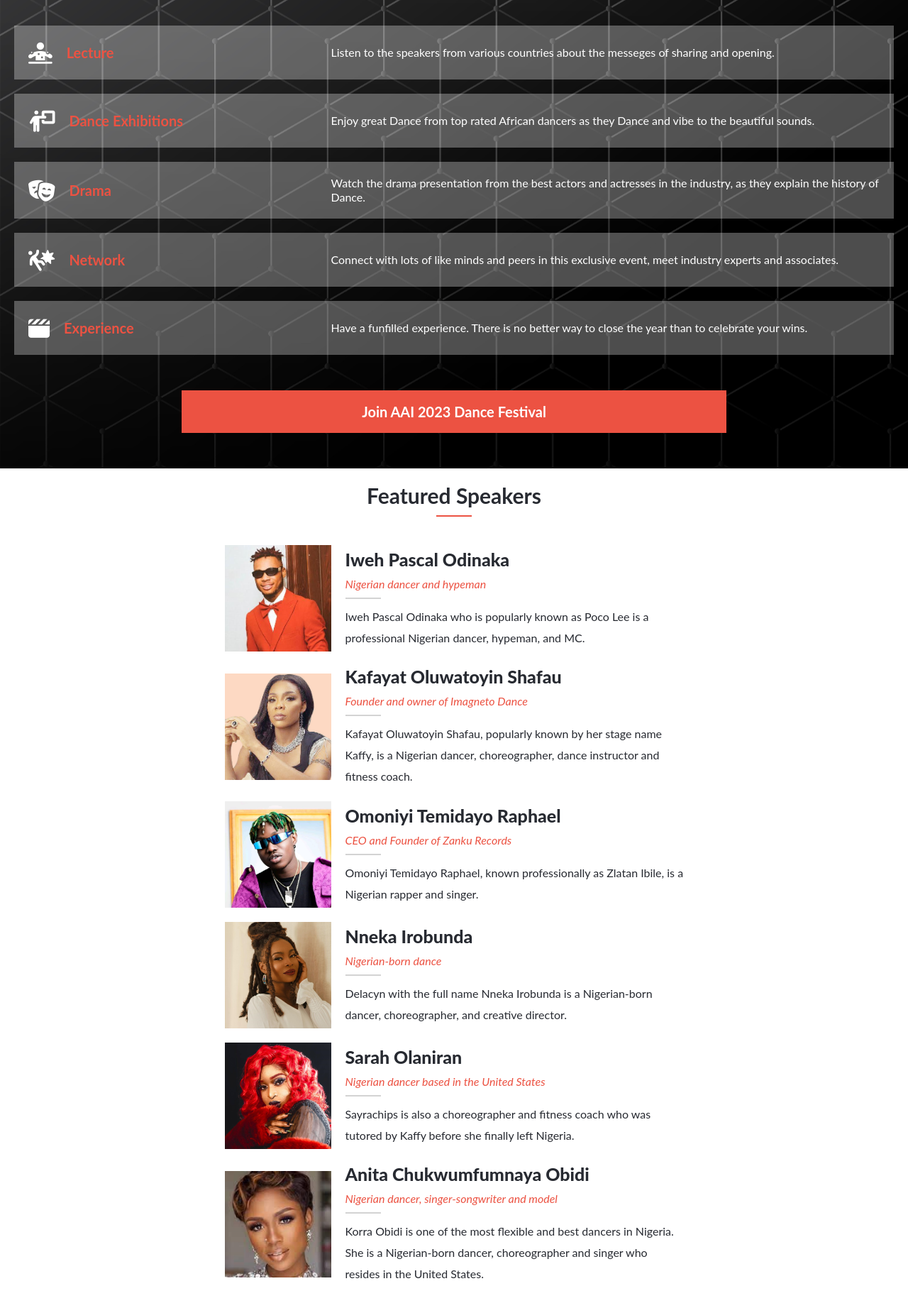
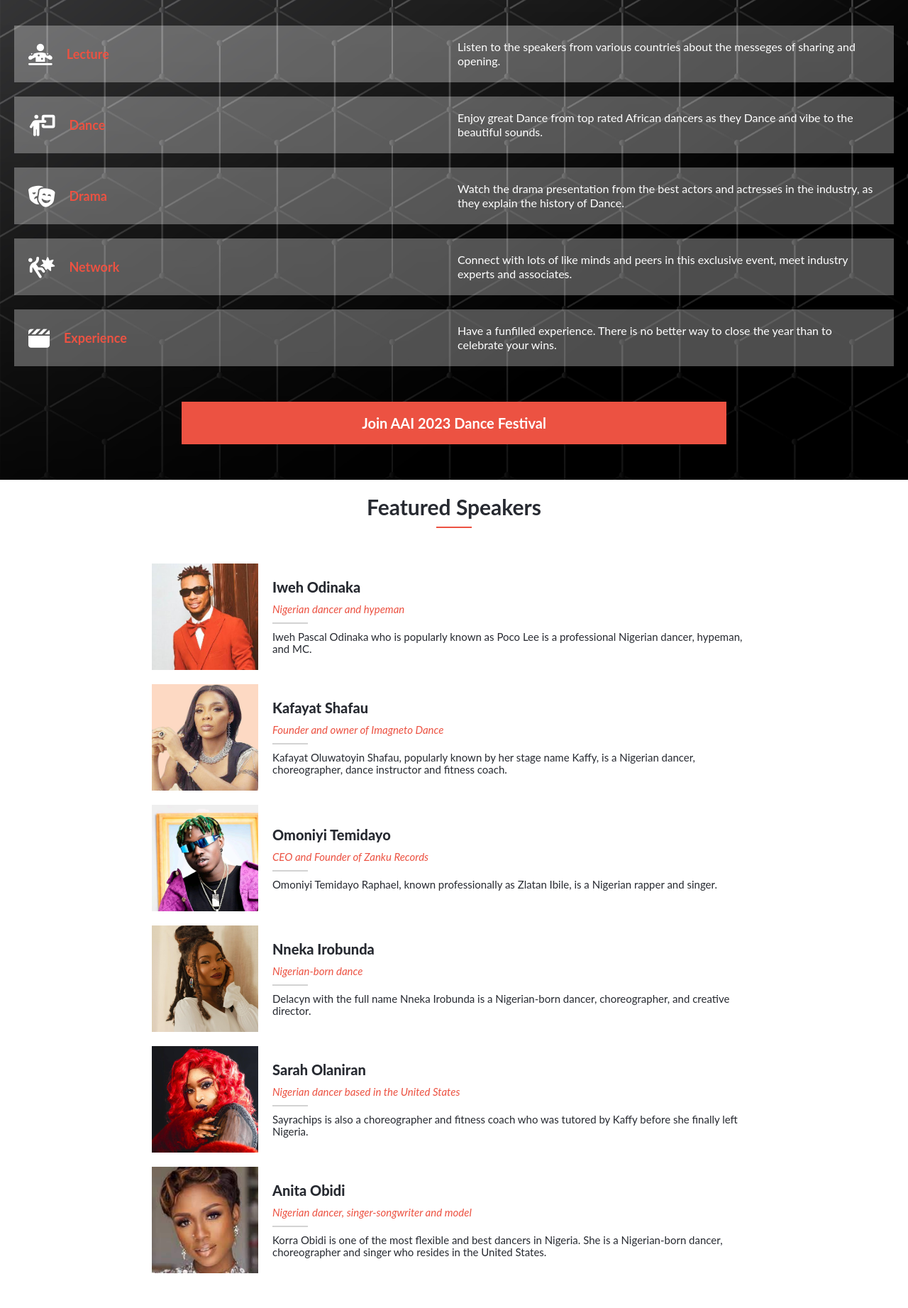
Before and after one commit to RaphDasilva/Abuja-Annual-Dance-, a website: page index.html in a window 1280 px wide. Shown: the part 585-2428 px from the top of the page at 71% size. Drawn offline with Linux system fonts and the light colour scheme.

Commit message:
Debug code

```diff
--- a/index.html
+++ b/index.html
@@ -74,7 +74,7 @@
                     <div class="divider-one">
                         <div class="icon"><i class="fa-solid fa-person-chalkboard"></i></div>
                         <div>
-                            <h2>Dance Exhibitions</h2>
+                            <h2>Dance</h2>
                         </div>
                     </div>
                     <div class="divider-two">
@@ -147,7 +147,7 @@
                     <div class="speaker-img"><img src="img/poco.jpg" alt="Poco Lee"></div>
                     <div class="about-speaker">
                         <div class="Speaker-name">
-                            <h4>Iweh Pascal Odinaka</h4>
+                            <h4>Iweh Odinaka</h4>
                         </div>
                         <div class="speaker-info">
                             <p>Nigerian dancer and hypeman</p>
@@ -161,7 +161,7 @@
                     <div class="speaker-img"><img src="img/Kaffy2.jpg" alt="Kaffy"></div>
                     <div class="about-speaker">
                         <div class="Speaker-name">
-                            <h4>Kafayat Oluwatoyin Shafau</h4>
+                            <h4>Kafayat Shafau</h4>
                         </div>
                         <div class="speaker-info">
                             <p> Founder and owner of Imagneto Dance</p>
@@ -177,7 +177,7 @@
                     <div class="speaker-img"><img src="img/5d8df3d6-zlatan-ibile.jpg" alt="Zlatan"></div>
                     <div class="about-speaker">
                         <div class="Speaker-name">
-                            <h4>Omoniyi Temidayo Raphael</h4>
+                            <h4>Omoniyi Temidayo</h4>
                         </div>
                         <div class="speaker-info">
                             <p> CEO and Founder of Zanku Records</p>
@@ -219,7 +219,7 @@
                     <div class="speaker-img"><img src="img/obb.jpeg" alt="Korra"></div>
                     <div class="about-speaker">
                         <div class="Speaker-name">
-                            <h4>Anita Chukwumfumnaya Obidi</h4>
+                            <h4>Anita Obidi</h4>
                         </div>
                         <div class="speaker-info">
                             <p>Nigerian dancer, singer-songwriter and model</p>
@@ -248,8 +248,9 @@
         </section>
         <footer>
             <div class="footer-container">
-                <div class="logo"><img src="img/logo.png" alt="Logo"></div>
-                <div class="footer-text"><p>2023 AAI, Nigeria. <br> Some Rights Reserved</p></div>
+                <div class="logo"><a href="index.html"><img src="img/logo.png" alt="Logo"></a></div>
+                <div class="footer-text"><p>2023 AAI, Nigeria.</p>
+                <p>Some Rights Reserved.</p></div>
             </div>
         </footer>
     </main>
--- a/style.css
+++ b/style.css
@@ -86,12 +86,12 @@
     gap: 20px;
     justify-content: flex-start;
     align-items: center;
-    width: 35%;
+    width: 50%;
 
 }
 
 .divider-two{
-    width: 65%;
+    width: 50%;
 }
 
 .item .icon{
@@ -100,7 +100,7 @@
 }
 
 .item h2 {
-    font-size: 20px;
+    font-size: 18px;
     color: #ec5242;
 }
 
@@ -126,7 +126,15 @@
     color: #fff;
     font-size: 20px;
     font-weight: 700;
+    text-align: center;
 
+}
+
+.speakers{
+    display: grid;
+    grid-template-columns: 1fr;
+    row-gap: 20px;
+    margin: 30px 20px 0 20px;
 }
 
 .futureed-speaker {
@@ -148,13 +156,12 @@
     justify-content: center;
     align-items: center;
     gap: 20px;
-    margin: 20px;
 }
 .about-speaker{
     display: flex;
     flex-direction: column;
     gap: 10px;
-    width: 477px;
+    width: 55%;
 }
 .speaker-img {
     height: 150px;
@@ -168,7 +175,7 @@
     object-fit: cover;
 }
 .Speaker-name h4{
-    font-size: 25px;
+    font-size: 20px;
     color: #272a31;
     font-weight: 800;
 
@@ -177,6 +184,7 @@
 .speaker-info p {
     color: #ec5242;
     font-style: italic;
+    font-size: 15px;
 }
 
 .under-line {
@@ -186,7 +194,8 @@
 }
 .speaker-discription {
     color: #272a31;
-    line-height: 30px;
+    line-height: 17px;
+    font-size: 15px;
 }
 
 .more{
@@ -248,9 +257,9 @@
 .footer-container {
     display: flex;
     justify-content: center;
-    gap: 200px;
+    column-gap: 30px;
     align-items: center;
-    margin: 20px;
+    padding: 40px;
 }
 
 .logo img{
@@ -260,6 +269,6 @@
 
 .footer-text p{
   color: #272a31;
-  font-size: 20px;
+  font-size: 10px;
   font-weight: 800;
 }
```
